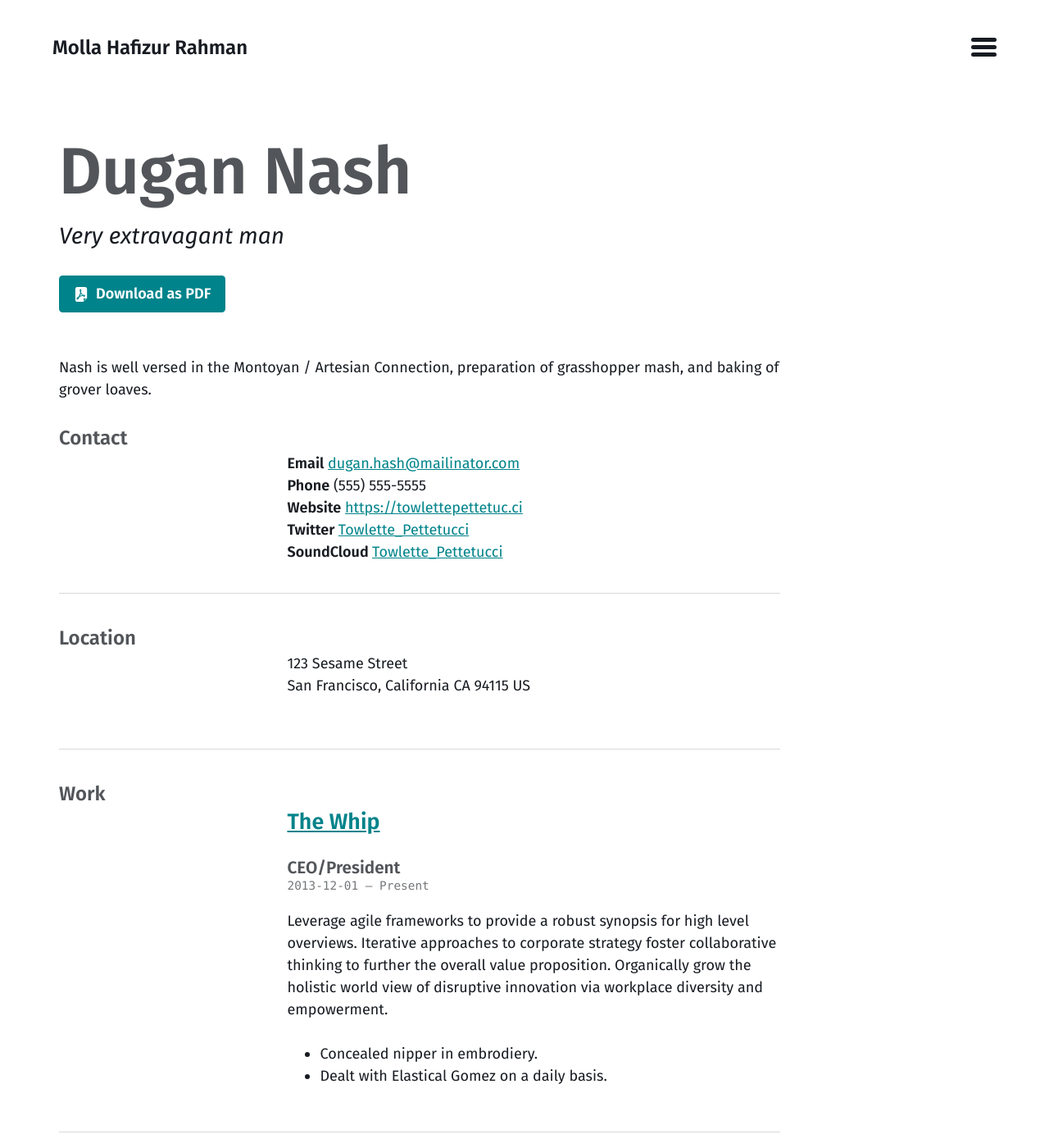
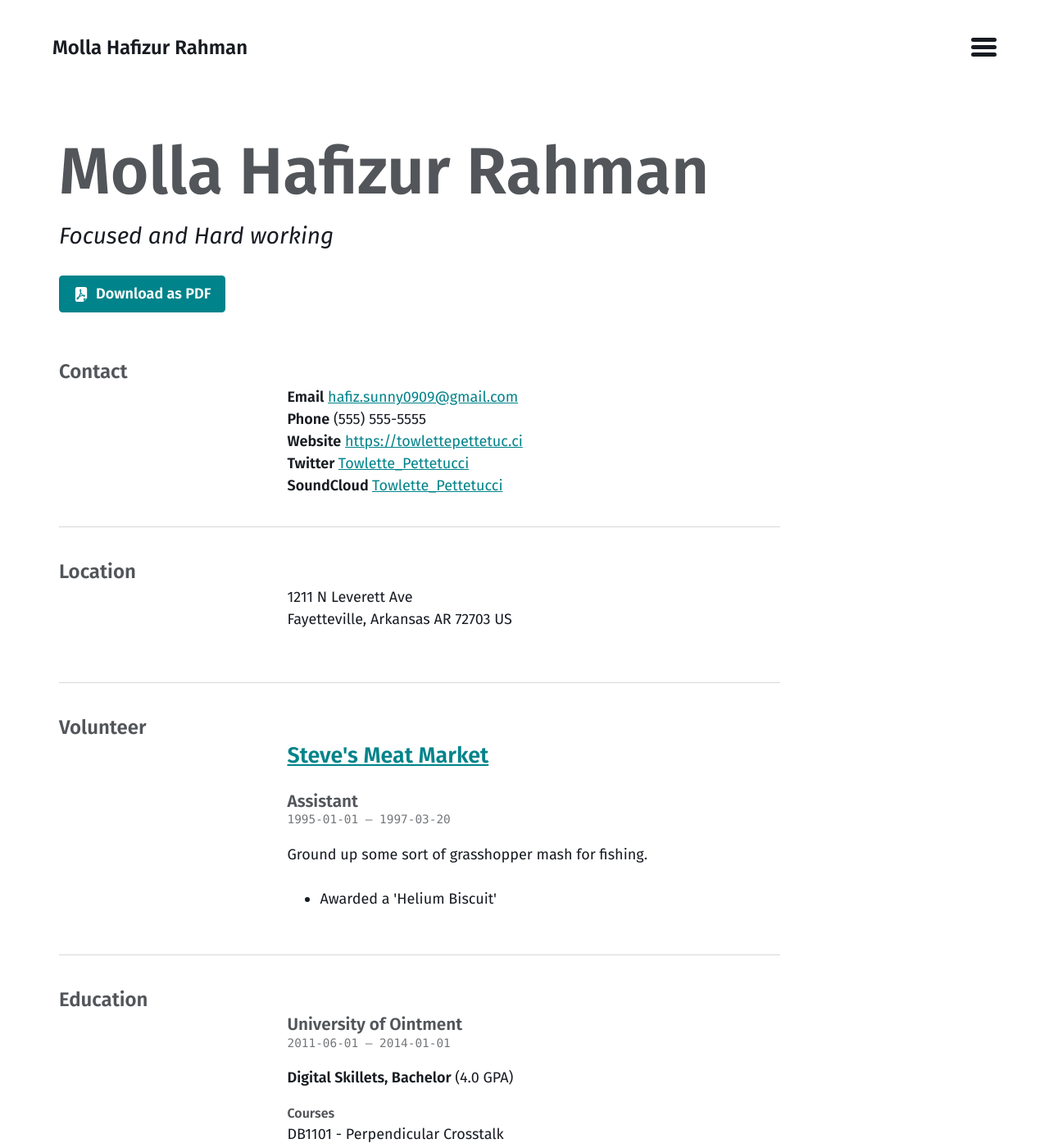
Before and after one commit to HafizSunny/HafizSunny09.github.io, a Jekyll site: the page built from cv.md, in a window 1280 px wide and 1400 px high. Shown: the whole window at 82% size. Built offline with Jekyll 4.4.1, drawn with Linux system fonts in a browser that asks for light colours.

Commit message:
Update cv.json

```diff
--- a/_data/cv.json
+++ b/_data/cv.json
@@ -1,18 +1,18 @@
 {
   "basics": {
-    "name": "Dugan Nash",
-    "label": "Very extravagant man",
-    "picture": "",
-    "email": "dugan.hash@mailinator.com",
+    "name": "Molla Hafizur Rahman",
+    "label": "Focused and Hard working",
+    "picture": "/images/bio-photo.jpg",
+    "email": "hafiz.sunny0909@gmail.com",
     "phone": "(555) 555-5555",
     "website": "https://towlettepettetuc.ci",
-    "summary": "Nash is well versed in the Montoyan / Artesian Connection, preparation of grasshopper mash, and baking of grover loaves.",
+    "summary": "",
     "location": {
-      "address": "123 Sesame Street",
-      "postalCode": "CA 94115",
-      "city": "San Francisco",
+      "address": "1211 N Leverett Ave",
+      "postalCode": "AR 72703",
+      "city": "Fayetteville",
       "countryCode": "US",
-      "region": "California"
+      "region": "Arkansas"
     },
     "profiles": [
       {
@@ -27,10 +27,10 @@
       }
     ]
   },
-  "work": [
+  "Experience": [
     {
-      "company": "The Whip",
-      "position": "CEO/President",
+      "company": "University of Arkansas",
+      "position": "Graduate Research Assistant",
       "website": "https://thewh.ip",
       "startDate": "2013-12-01",
       "endDate": "",
```
